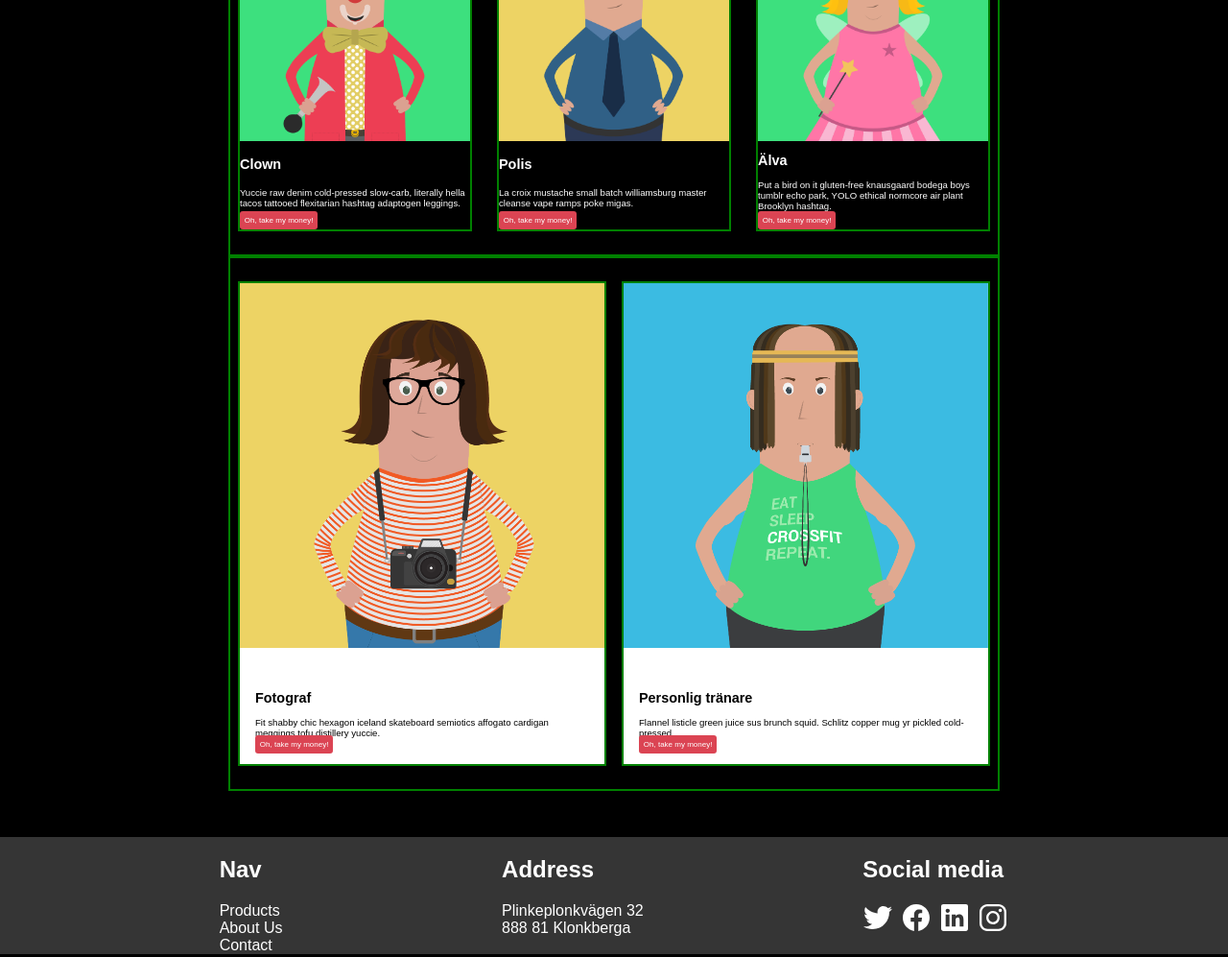
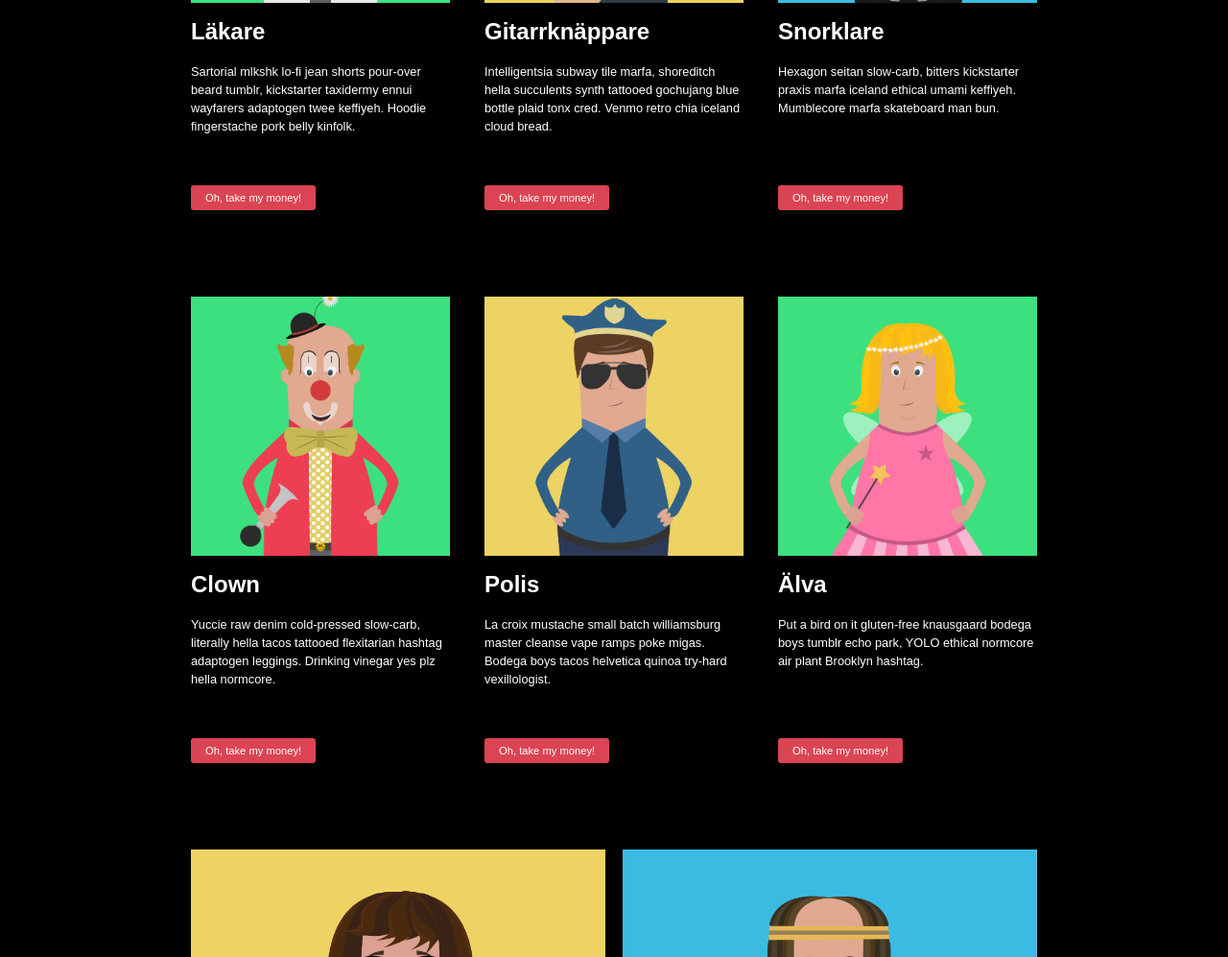
Before and after one commit to IsabellePar/Poster-Shop-Grid, a plain HTML site: page index.html in a window 1280 px wide. Shown: the part 1252-2249 px from the top of the page at 96% size. Drawn offline with Linux system fonts and the light colour scheme.

Commit message:
Finished first part

```diff
--- a/index.html
+++ b/index.html
@@ -19,64 +19,84 @@
         <section class="collection">
             <article class="card">
                 <img src="assets/char-1.png" alt="Astronaut">
+                <section class="card-text">
                     <h2>Astronaut</h2>
                     <p>Venmo copper mug jianbing, yes plz letterpress cred tousled blue bottle shoreditch organic master
-                    cleanse kogi.</p>
+                        cleanse kogi. Trust fund salvia vegan pop-up.</p>
                     <a>Oh, take my money!</a>
+                </section>
             </article>
             <article class="card">
                 <img src="assets/char-2.png" alt="Ninja">
+                <section class="card-text">
                     <h2>Ninja</h2>
-                <p>Prism put a bird on it celiac whatever same pop-up mlkshk tofu. La croix hot chicken cupping cronut
+                    <p>Prism put a bird on it celiac whatever same pop-up mlkshk tofu. La croix hot chicken cupping
+                        cronut
                         taiyaki vape yuccie.</p>
                     <a>Oh, take my money!</a>
+                </section>
             </article>
             <article class="card">
                 <img src="assets/char-3.png" alt="Nerd">
+                <section class="card-text">
                     <h2>Nerd</h2>
                     <p>Helvetica JOMO master cleanse single-origin coffee, schlitz keytar cray, ascot raclette wayfarers
-                    truffaut.</p>
+                        truffaut. Woke ascot glossier pinterest migas live-edge hoodie.</p>
                     <a>Oh, take my money!</a>
+                </section>
             </article>
             <article class="card">
                 <img src="assets/char-11.png" alt="Läkare">
+                <section class="card-text">
                     <h2>Läkare</h2>
                     <p>Sartorial mlkshk lo-fi jean shorts pour-over beard tumblr, kickstarter taxidermy ennui wayfarers
-                    adaptogen twee keffiyeh.</p>
+                        adaptogen twee keffiyeh. Hoodie fingerstache pork belly kinfolk.</p>
                     <a>Oh, take my money!</a>
+                </section>
             </article>
             <article class="card">
                 <img src="assets/char-12.png" alt="Gitarrknäppare">
+                <section class="card-text">
                     <h2>Gitarrknäppare</h2>
-                <p>Intelligentsia subway tile marfa, shoreditch hella succulents synth tattooed gochujang blue bottle
-                    plaid tonx cred.</p>
+                    <p>Intelligentsia subway tile marfa, shoreditch hella succulents synth tattooed gochujang blue
+                        bottle plaid tonx cred. Venmo retro chia iceland cloud bread.</p>
                     <a>Oh, take my money!</a>
+                </section>
             </article>
             <article class="card">
                 <img src="assets/char-4.png" alt="Snorklare">
+                <section class="card-text">
                     <h2>Snorklare</h2>
-                <p>Hexagon seitan slow-carb, bitters kickstarter praxis marfa iceland ethical umami keffiyeh.</p>
+                    <p>Hexagon seitan slow-carb, bitters kickstarter praxis marfa iceland ethical umami keffiyeh. Mumblecore marfa skateboard man bun.</p>
                     <a>Oh, take my money!</a>
+                </section>
             </article>
             <article class="card">
                 <img src="assets/char-5.png" alt="Clown">
+                <section class="card-text">
                     <h2>Clown</h2>
-                <p>Yuccie raw denim cold-pressed slow-carb, literally hella tacos tattooed flexitarian hashtag adaptogen
-                    leggings.</p>
+                    <p>Yuccie raw denim cold-pressed slow-carb, literally hella tacos tattooed flexitarian hashtag
+                        adaptogen leggings. Drinking vinegar yes plz hella normcore.</p>
                     <a>Oh, take my money!</a>
+                </section>
             </article>
             <article class="card">
                 <img src="assets/char-6.png" alt="Polis">
+                <section class="card-text">
                     <h2>Polis</h2>
-                <p>La croix mustache small batch williamsburg master cleanse vape ramps poke migas.</p>
+                    <p>La croix mustache small batch williamsburg master cleanse vape ramps poke migas. Bodega boys tacos helvetica quinoa try-hard vexillologist.</p>
                     <a>Oh, take my money!</a>
+                </section>
             </article>
             <article class="card">
                 <img src="assets/char-8.png" alt="Älva">
+                <section class="card-text">
                     <h2>Älva</h2>
-                <p>Put a bird on it gluten-free knausgaard bodega boys tumblr echo park, YOLO ethical normcore air plant
+                    <p>Put a bird on it gluten-free knausgaard bodega boys tumblr echo park, YOLO ethical normcore air
+                        plant
                         Brooklyn hashtag.</p>
                     <a>Oh, take my money!</a>
+                </section>
             </article>
         </section>
         <section class="featured">
@@ -85,7 +105,7 @@
                 <section class="card-text">
                     <h2>Fotograf</h2>
                     <p>Fit shabby chic hexagon iceland skateboard semiotics affogato cardigan meggings tofu distillery
-                    yuccie.</p>
+                        yuccie. Hammock cardigan try-hard godard offal.</p>
                     <a>Oh, take my money!</a>
                 </section>
             </article>
@@ -93,7 +113,7 @@
                 <img src="assets/char-9.png" alt="Personlig tränare">
                 <section class="card-text">
                     <h2>Personlig tränare</h2>
-                    <p>Flannel listicle green juice sus brunch squid. Schlitz copper mug yr pickled cold-pressed.</p>
+                    <p>Flannel listicle green juice sus brunch squid. Pop-up kinfolk disrupt banjo marfa, schlitz copper mug yr pickled cold-pressed.</p>
                     <a>Oh, take my money!</a>
                 </section>
             </article>
@@ -102,9 +122,9 @@
     <footer>
         <article>
             <h2>Nav</h2>
-            <a>Products</a>
-            <a>About Us</a>
-            <a>Contact</a>
+            <a href="#">Products</a>
+            <a href="#">About Us</a>
+            <a href="#">Contact</a>
         </article>
         <article>
             <h2>Address</h2>
@@ -114,10 +134,10 @@
         <article>
             <h2>Social media</h2>
             <section class="social-media">
-                <a><img src="assets/logo-twitter.svg" alt="Twitter"></a>
-                <a><img src="assets/logo-facebook.svg" alt="Facebook"></a>
-                <a><img src="assets/logo-linkedin.svg" alt="LinkedIn"></a>
-                <a><img src="assets/logo-instagram.svg" alt="Instagram"></a>
+                <a href="#"><img src="assets/logo-twitter.svg" alt="Twitter"></a>
+                <a href="#"><img src="assets/logo-facebook.svg" alt="Facebook"></a>
+                <a href="#"><img src="assets/logo-linkedin.svg" alt="LinkedIn"></a>
+                <a href="#"><img src="assets/logo-instagram.svg" alt="Instagram"></a>
             </section>
         </article>
     </footer>
--- a/style.css
+++ b/style.css
@@ -1,13 +1,28 @@
 body {
-    font-family:Arial, Helvetica, sans-serif;
+    font-family: Arial, Helvetica, sans-serif;
     background-color: black;
     color: white;
     margin: 0;
-    overflow-x: hidden;
+    font-size: 0.8rem;
+}
+
+h1 {
+    font-size: 3.8rem;
+}
+
+h2 {
+    margin: 1rem 0;
+    font-size: 1.5rem;
 }
 
 p {
-    margin: 0;
+    margin: 0.1rem 0;
+    line-height: 1.5;
+}
+
+a {
+    text-decoration: none;
+    color: white;
 }
 
 header {
@@ -23,87 +38,99 @@ header {
 }
 
 .nav-icon {
-    width: 1rem;
+    width: 1.5rem;
     align-self: flex-start;
 }
 
 .header-img {
-    width: 150px;
+    width: 180px;
 }
 
-h1 {
-    font-size: 3.8rem;
-}
 
 main {
     display: flex;
     flex-direction: column;
     align-items: center;
     justify-content: space-around;
-    padding: 3rem 0;
+    padding: 3rem;
 }
 
 .collection {
-    max-width: 800px;
+    max-width: 900px;
     display: flex;
     flex-direction: row;
     flex-wrap: wrap;
     justify-content: space-between;
-    border: 2px solid green;
 }
 
 .card {
     width: 30%;
-    margin: 3% 1%;
-    border: 2px solid green;
+    aspect-ratio: 1 / 1.8;
+    margin: 5% 1%;
     display: flex;
     flex-direction: column;
     justify-content: space-between;
-    font-size: 0.6rem;
 }
 
 .card img {
     width: 100%;
 }
 
+.card .card-text {
+    flex: 1;
+    display: flex;
+    flex-direction: column;
+    justify-content: flex-start;
+    align-items: flex-start;
+}
+
+.card a {
+    background-color: rgb(219, 68, 83);
+    color: white;
+    text-align: center;
+    width: fit-content;
+    padding: 7px 15px;
+    margin-top: auto;
+    border-radius: 3px;
+    font-size: 0.7rem;
+}
+
 .featured {
-    max-width: 800px;
-    border: 2px solid green;
+    max-width: 900px;
     display: flex;
     flex-direction: row;
     justify-content: space-between;
-
 }
 
 .card.large {
     width: 50%;
     background-color: white;
     color: black;
-}
-.card-text {
-    padding: 2rem 1rem 1rem 1rem;
+    aspect-ratio: 1 / 1.6;
 }
 
-.card a {
-    background-color: rgb(219, 68, 83);
-    color: white;
-    font-size: 0.5rem;
-    padding: 0.3rem;
-    width: fit-content;
-    border-radius: 3px;
+.card.large .card-text {
+    padding: 4%;
+}
+
+.card.large a {
+    padding: 15px 20px;
 }
 
 footer {
     background-color: rgb(53, 53, 53);
+    height: 180px;
+    padding: 20px;
     display: flex;
     flex-direction: row;
-    justify-content:space-evenly;
+    justify-content:center;
+    align-items: flex-start;
+    gap: 12%
 }
 
 footer article {
     display: flex;
     flex-direction: column;
-    align-items: flex-start;
 }
 
 .social-media {
```
Lines whose indentation alone changed are shown as unchanged.
